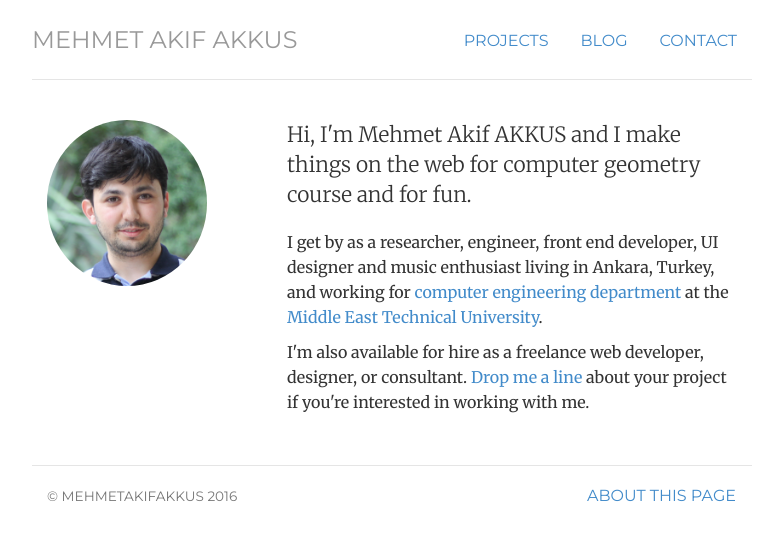
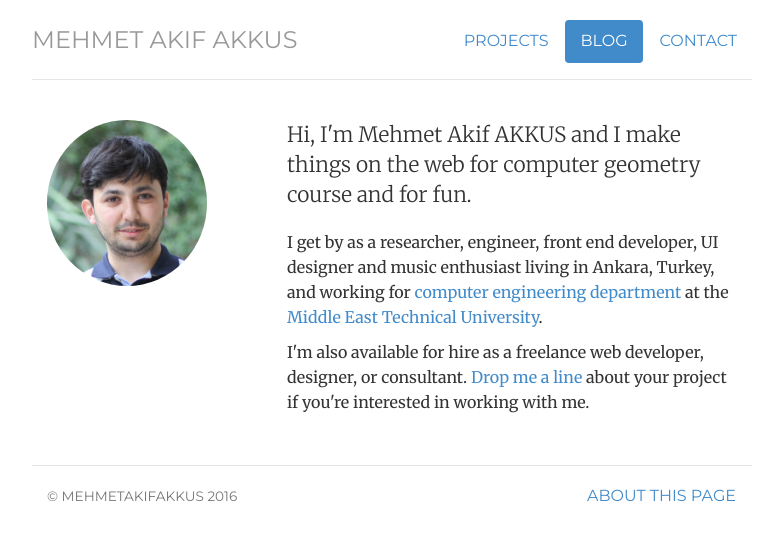
Before and after one commit to mehmetakifakkus/mehmetakifakkus.github.io, a Jekyll site: the page built from index.html, in a window 1280 px wide. Shown: the top 541 px of the page, without its empty margins (248-1031 px from the left). Built offline with Jekyll 4.4.1, drawn with Linux system fonts in a browser that asks for light colours.

Commit message:
Update default.html

```diff
--- a/_layouts/default.html
+++ b/_layouts/default.html
@@ -19,8 +19,7 @@
 	<div class="header">
 		<ul class="nav nav-pills pull-right">
 			<li class="passive"><a href="/projects" title="Projects">Projects</a></li>
-			<!-- <li class=""><a href="/projects" title="Projects">Projects</a></li> -->
-			<li><a href="/blog" title="Notes">Blog</a></li>
+			<li class="active"><a href="/blog" title="Notes">Blog</a></li>
 			<li class="passive"><a href="/contact" title="Contact">Contact</a></li>
 		</ul>
 		<h3 class="text-muted"><a href="/">Mehmet Akif AKKUS</a></h3>
```
